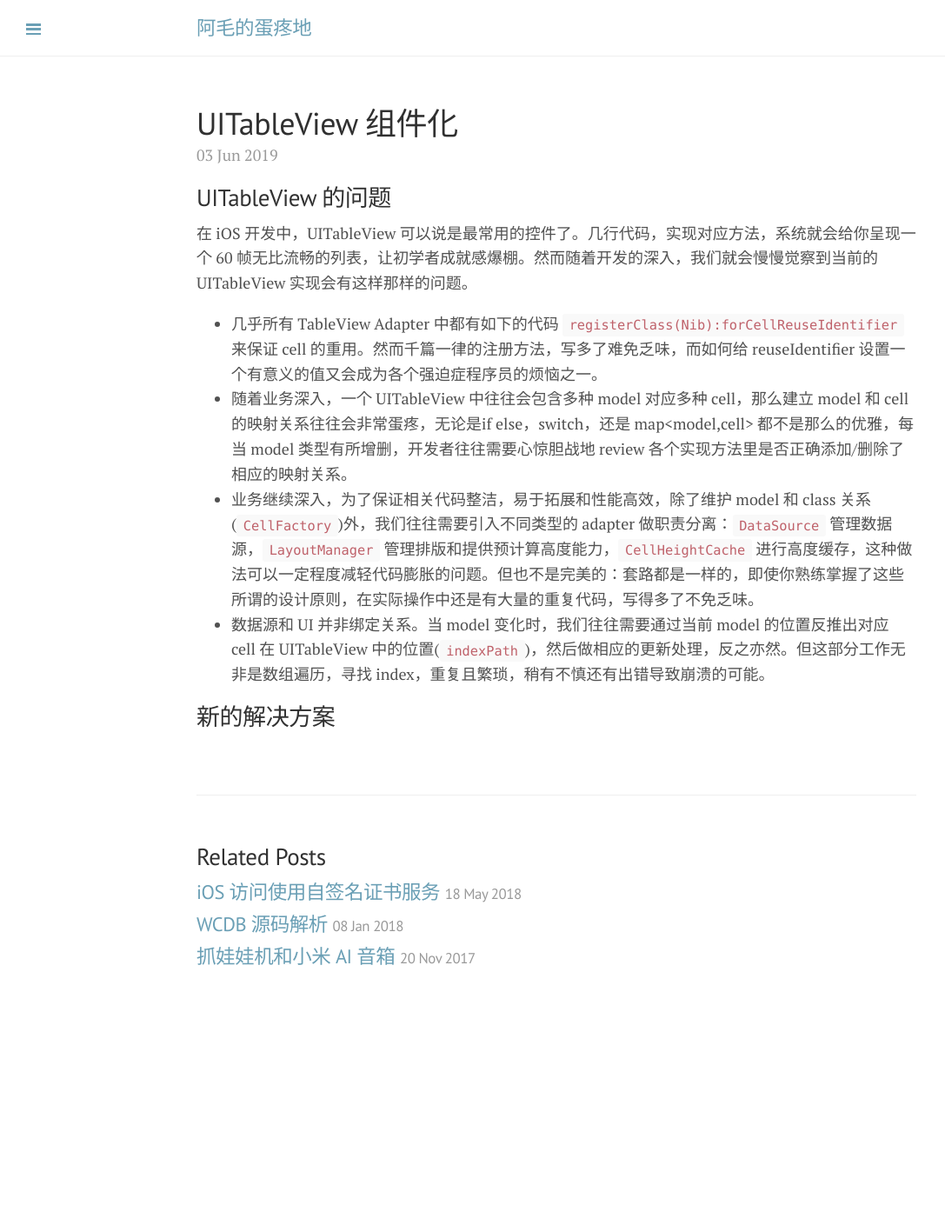
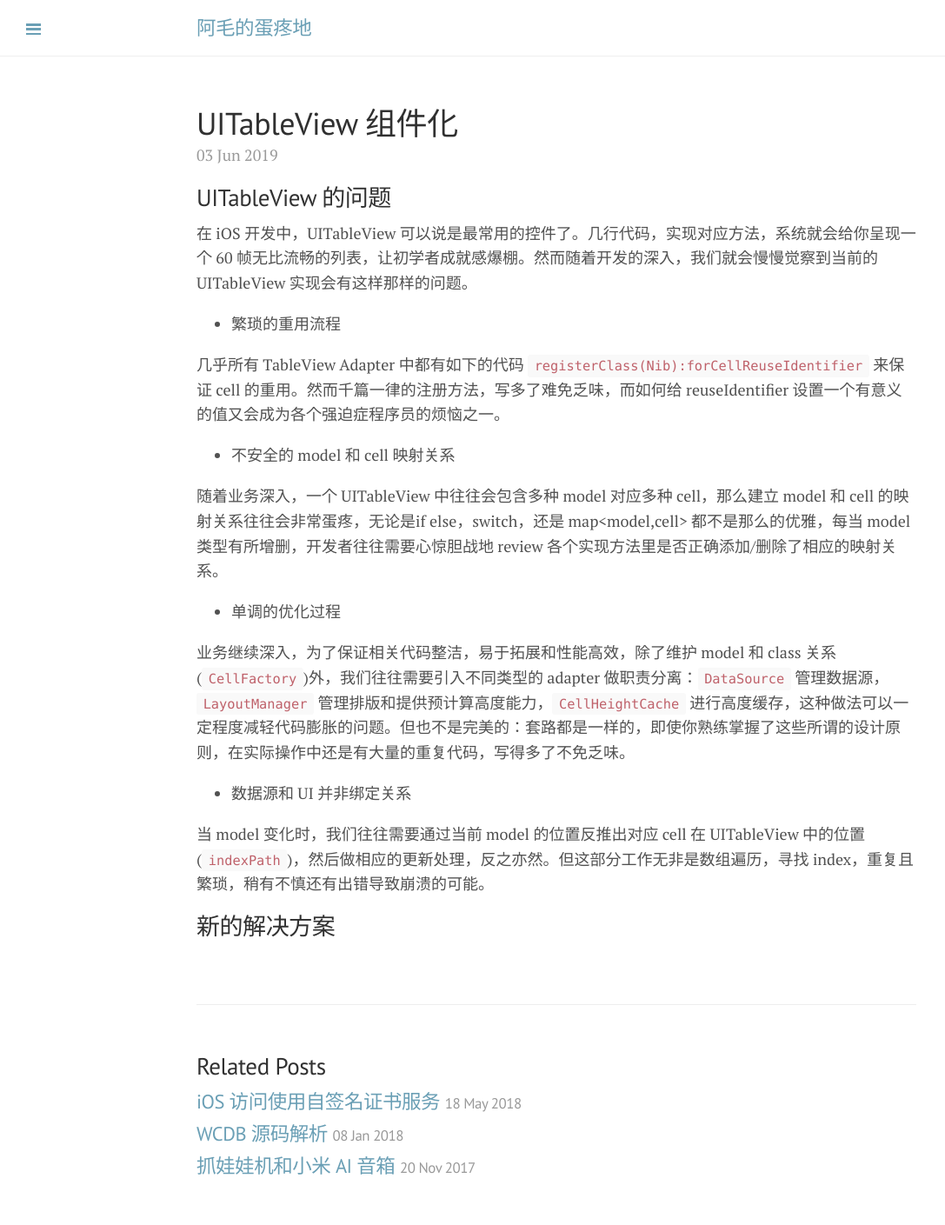
Before and after one commit to xiangwangfeng/xiangwangfeng.github.io, a Jekyll site: the page built from _posts/2019-06-03-UITableView 组件化.md, in a window 1280 px wide. Shown: the whole page at 87% size, without its empty margins (0-1087 px from the left). Built offline with Jekyll 4.4.1, drawn with Linux system fonts in a browser that asks for light colours; before the commit the page ends 1168 px from its top, so only the background shows below that.

Commit message:
Update 2019-06-03-UITableView 组件化.md

```diff
--- a/_posts/2019-06-03-UITableView 组件化.md
+++ b/_posts/2019-06-03-UITableView 组件化.md
@@ -7,9 +7,21 @@ title:  UITableView 组件化
 
 在 iOS 开发中，UITableView 可以说是最常用的控件了。几行代码，实现对应方法，系统就会给你呈现一个 60 帧无比流畅的列表，让初学者成就感爆棚。然而随着开发的深入，我们就会慢慢觉察到当前的 UITableView 实现会有这样那样的问题。
 
-* 几乎所有 TableView Adapter 中都有如下的代码 `registerClass(Nib):forCellReuseIdentifier` 来保证 cell 的重用。然而千篇一律的注册方法，写多了难免乏味，而如何给 reuseIdentifier 设置一个有意义的值又会成为各个强迫症程序员的烦恼之一。
-* 随着业务深入，一个 UITableView 中往往会包含多种 model 对应多种 cell，那么建立 model 和 cell 的映射关系往往会非常蛋疼，无论是if else，switch，还是 map<model,cell> 都不是那么的优雅，每当 model 类型有所增删，开发者往往需要心惊胆战地 review 各个实现方法里是否正确添加/删除了相应的映射关系。
-* 业务继续深入，为了保证相关代码整洁，易于拓展和性能高效，除了维护 model 和 class 关系(`CellFactory`)外，我们往往需要引入不同类型的 adapter 做职责分离：`DataSource` 管理数据源，`LayoutManager` 管理排版和提供预计算高度能力，`CellHeightCache` 进行高度缓存，这种做法可以一定程度减轻代码膨胀的问题。但也不是完美的：套路都是一样的，即使你熟练掌握了这些所谓的设计原则，在实际操作中还是有大量的重复代码，写得多了不免乏味。
-* 数据源和 UI 并非绑定关系。当 model 变化时，我们往往需要通过当前 model 的位置反推出对应 cell 在 UITableView 中的位置(`indexPath`)，然后做相应的更新处理，反之亦然。但这部分工作无非是数组遍历，寻找 index，重复且繁琐，稍有不慎还有出错导致崩溃的可能。
+* 繁琐的重用流程
+
+几乎所有 TableView Adapter 中都有如下的代码 `registerClass(Nib):forCellReuseIdentifier` 来保证 cell 的重用。然而千篇一律的注册方法，写多了难免乏味，而如何给 reuseIdentifier 设置一个有意义的值又会成为各个强迫症程序员的烦恼之一。
+
+* 不安全的 model 和 cell 映射关系
+
+随着业务深入，一个 UITableView 中往往会包含多种 model 对应多种 cell，那么建立 model 和 cell 的映射关系往往会非常蛋疼，无论是if else，switch，还是 map<model,cell> 都不是那么的优雅，每当 model 类型有所增删，开发者往往需要心惊胆战地 review 各个实现方法里是否正确添加/删除了相应的映射关系。
+
+* 单调的优化过程
+
+业务继续深入，为了保证相关代码整洁，易于拓展和性能高效，除了维护 model 和 class 关系(`CellFactory`)外，我们往往需要引入不同类型的 adapter 做职责分离：`DataSource` 管理数据源，`LayoutManager` 管理排版和提供预计算高度能力，`CellHeightCache` 进行高度缓存，这种做法可以一定程度减轻代码膨胀的问题。但也不是完美的：套路都是一样的，即使你熟练掌握了这些所谓的设计原则，在实际操作中还是有大量的重复代码，写得多了不免乏味。
+
+
+* 数据源和 UI 并非绑定关系
+
+当 model 变化时，我们往往需要通过当前 model 的位置反推出对应 cell 在 UITableView 中的位置(`indexPath`)，然后做相应的更新处理，反之亦然。但这部分工作无非是数组遍历，寻找 index，重复且繁琐，稍有不慎还有出错导致崩溃的可能。
 
 ## 新的解决方案
```
